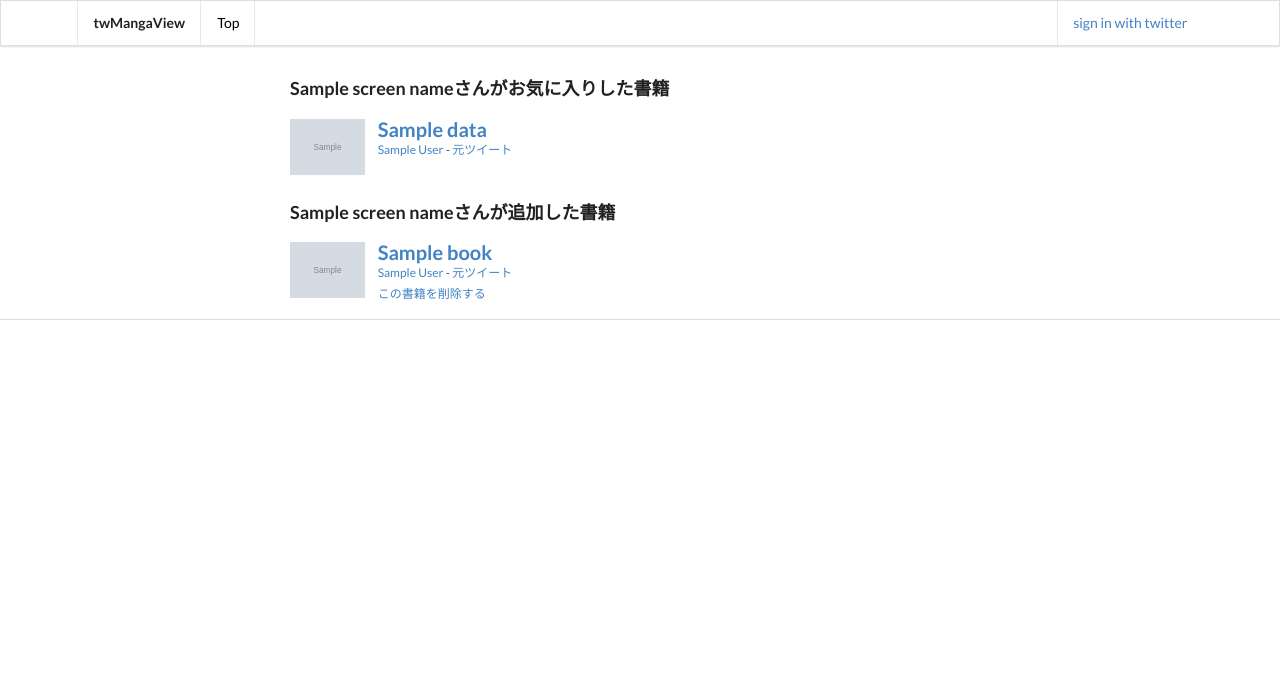
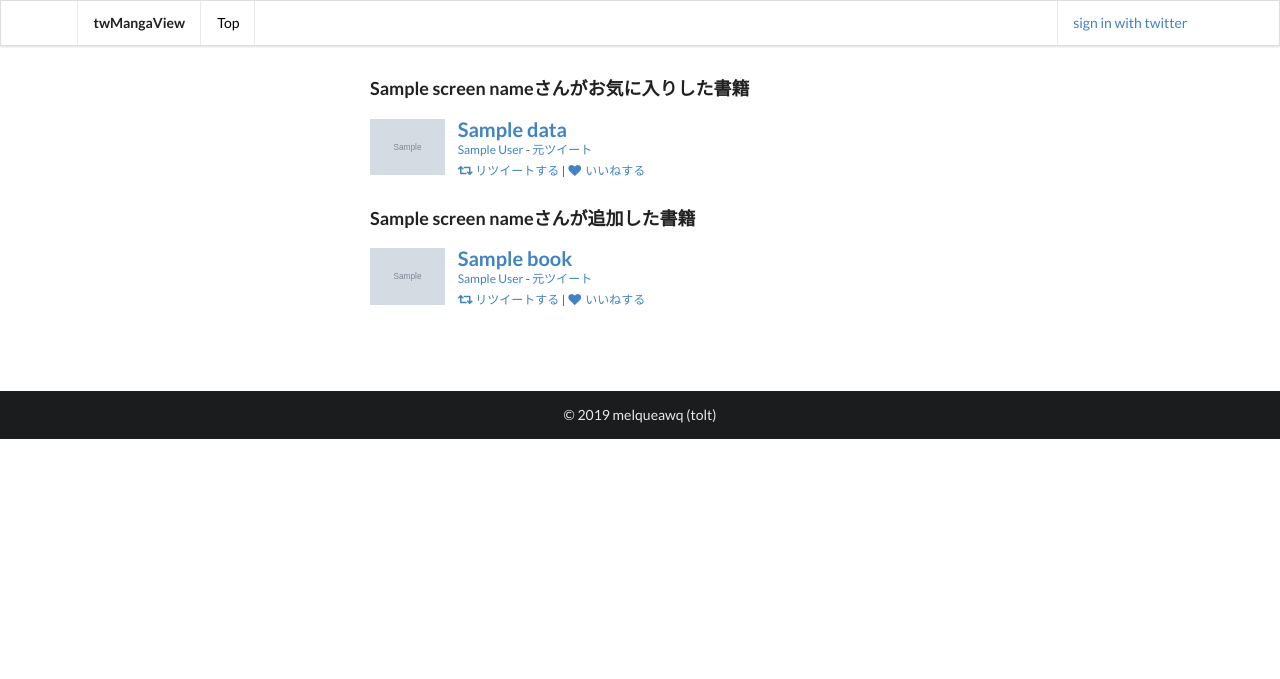
Before and after one commit to melqueawq/twMangaview, a Flask app: template templates/profile.html in a window 1280 px wide. Shown: the top 679 px of the page. After the commit the page ends 439 px from the top, so only its background shows below. Run offline with Flask 2, Linux system fonts and the light colour scheme; tables that the repository leaves empty hold one stand-in row (values such as "Sample post"); the template is opened without the code that fills it: values that come from a table or form of the project are taken from there, most other values are stand-ins (such as "Sample title", 1, 10 or a date in 2020); grey boxes marked "Sample" are stand-in pictures; some libraries are stand-ins or nearby versions.

Commit message:
[change] 細かい変更
・RTといいねができるリンクを追加
・トップページの情報追加
・ソースの書き方の修正

```diff
--- a/templates/layout.html
+++ b/templates/layout.html
@@ -12,7 +12,7 @@
   <script src="{{ url_for('static', filename='js/script.js') }}"></script>
   <style type="text/css">
     .main.container {
-      margin-top: 5em;
+      padding: 5em;
     }
 
     .item img {
@@ -53,7 +53,11 @@
   </div>
 
   {% block content %} {% endblock %}
-  <div class="ui divider"></div>
+  <div class="ui vertical inverted footer segment">
+    <div class="ui center aligned container">
+      © 2019 melqueawq (tolt)
+    </div>
+  </div>
 
   <script>
     $(document).ready(function () {
--- a/templates/profile.html
+++ b/templates/profile.html
@@ -14,6 +14,12 @@
                 <div class="description" style="font-size:12px;">
                     <a href="https://twitter.com/{{data.author[1:]}}">{{data.author}}</a> -
                     <a href="{{data.url}}">元ツイート</a><br>
+                    <a href="https://twitter.com/intent/retweet?tweet_id={{data.jsonfile}}" target="_blank">
+                        <i class="retweet icon"></i>リツイートする
+                    </a> |
+                    <a href="https://twitter.com/intent/like?tweet_id={{data.jsonfile}}" target="_blank">
+                        <i class="heart icon"></i>いいねする
+                    </a><br>
                     {% if 'screen_name' in session %}
                     <form name="favform" action="/favorite" method="POST">
                         <input type="hidden" name="id" value="{{data.id}}">
@@ -42,7 +48,12 @@
                 <div class="description" style="font-size:12px;">
                     <a href="https://twitter.com/{{data.author[1:]}}">{{data.author}}</a> -
                     <a href="{{data.url}}">元ツイート</a><br>
-                    <a href="#">この書籍を削除する</a>
+                    <a href="https://twitter.com/intent/retweet?tweet_id={{data.jsonfile}}" target="_blank">
+                        <i class="retweet icon"></i>リツイートする
+                    </a> |
+                    <a href="https://twitter.com/intent/like?tweet_id={{data.jsonfile}}" target="_blank">
+                        <i class="heart icon"></i>いいねする
+                    </a><br>
                 </div>
             </div>
         </div>
--- a/templates/search.html
+++ b/templates/search.html
@@ -33,6 +33,12 @@
                 <div class="description" style="font-size:12px;">
                     <a href="https://twitter.com/{{data.author[1:]}}">{{data.author}}</a> -
                     <a href="{{data.url}}">元ツイート</a><br>
+                    <a href="https://twitter.com/intent/retweet?tweet_id={{data.jsonfile}}" target="_blank">
+                        <i class="retweet icon"></i>リツイートする
+                    </a> |
+                    <a href="https://twitter.com/intent/like?tweet_id={{data.jsonfile}}" target="_blank">
+                        <i class="heart icon"></i>いいねする
+                    </a><br>
                     {% if 'screen_name' in session %}
                     <form name="favform" action="/favorite" method="POST">
                         <input type="hidden" name="id" value="{{data.id}}">
```
Also changed, not shown: templates/index.html (+7 -7 lines), view/views.py (+4 -7 lines).
